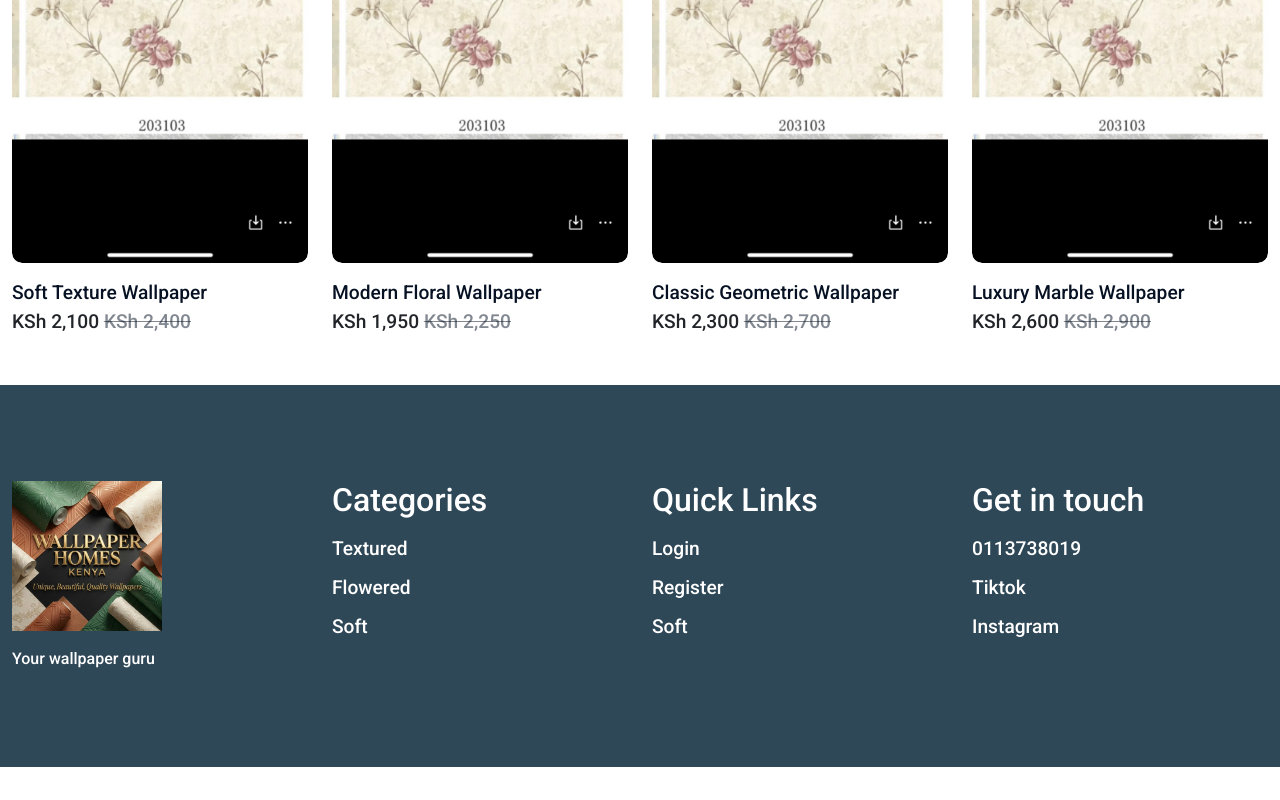
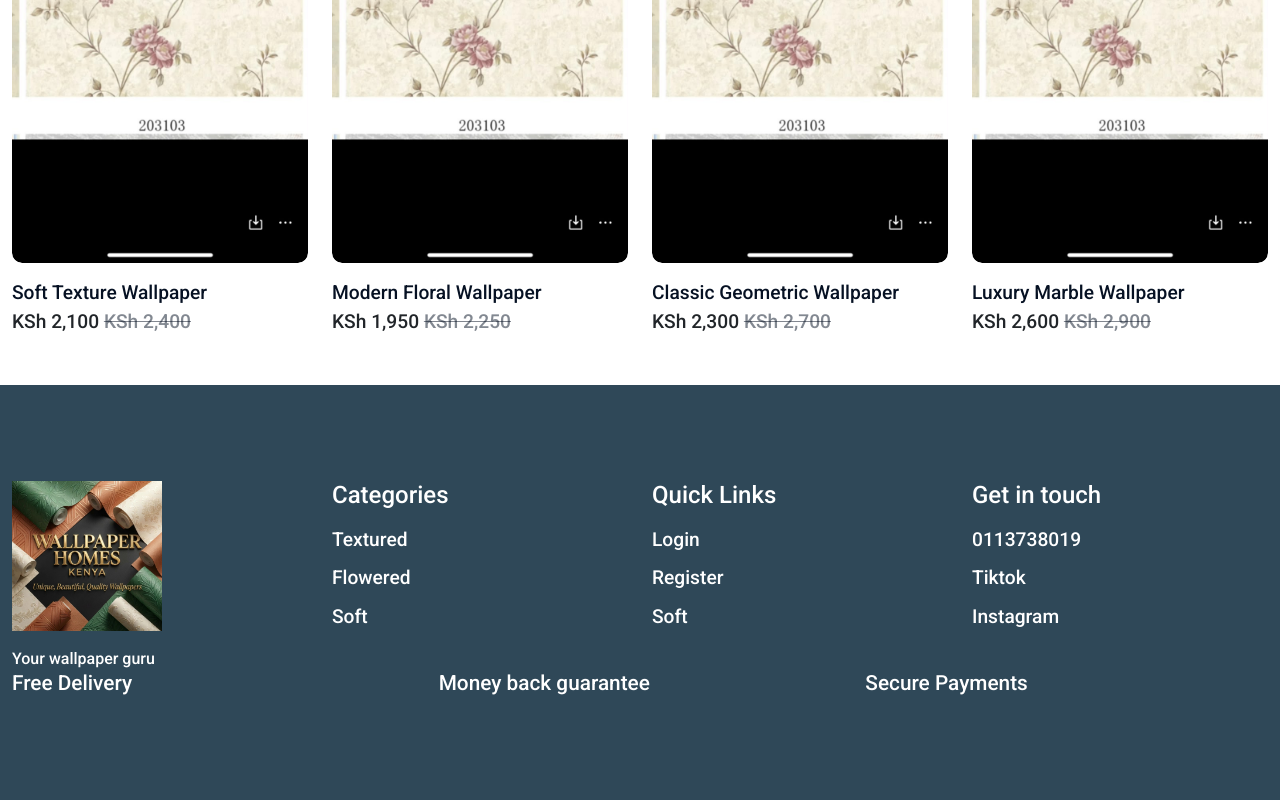
Before and after one commit to Wasai10/Wallpaper-Homes-Kenya, a React (Vite) app in the folder Frontend/: page / in a window 1280 px wide. Shown: the part 1875-2675 px from the top of the page. Before the commit the page ends 2642 px from the top, so only its background shows below. Built offline with nearby package versions, Linux system fonts and the light colour scheme.

Commit message:
Added another section in the footer

```diff
--- a/Frontend/src/assets/css/style.scss
+++ b/Frontend/src/assets/css/style.scss
@@ -139,6 +139,10 @@ footer {
   background-color: $tertiary-color;
   color: $primary-white;
   padding: 40px 0;
+  h2{
+    font-size: 1.5em;
+    margin-bottom: 20px;
+  }
   ul{
     li{
        margin-bottom: 10px;
--- a/Frontend/src/components/common/Home.jsx
+++ b/Frontend/src/components/common/Home.jsx
@@ -168,6 +168,17 @@ const Home = () => {
               </div>
 
           </div>
+          <div className='row'>
+          <div className='col-md-4'>
+          <h3>Free Delivery</h3>
+          </div>
+           <div className='col-md-4'>
+           <h3>Money back guarantee</h3>
+          </div>
+           <div className='col-md-4'>
+            <h3>Secure Payments</h3>
+          </div>
+          </div>
         </div>
       </footer>
     </>
```
